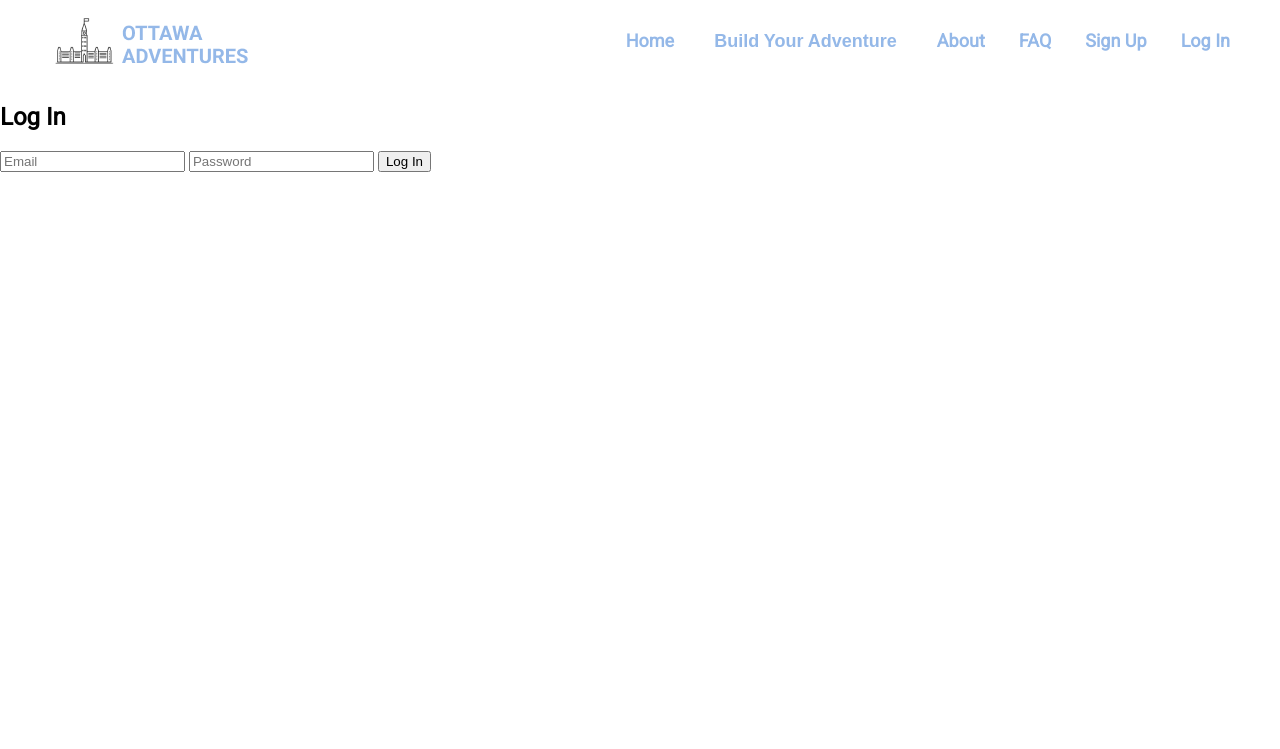
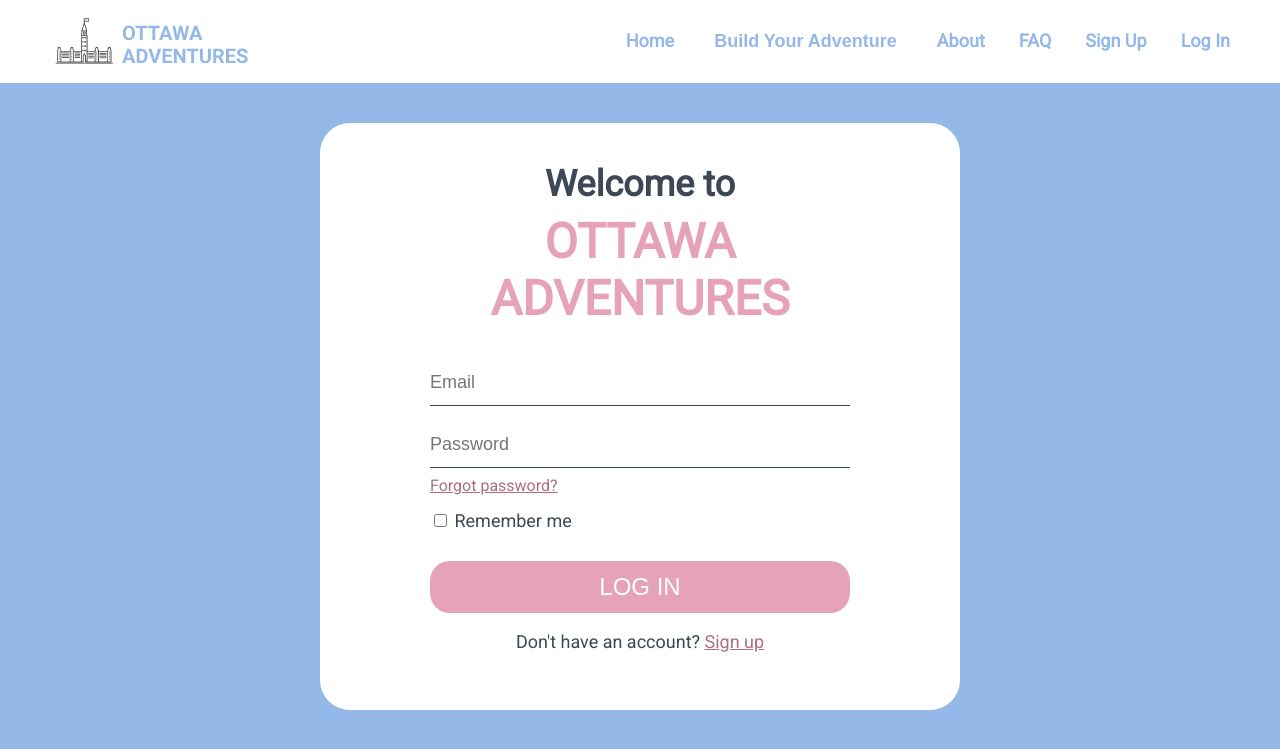
Before and after one commit to carolinez21/ottawa_adventures_2, a PHP site: page /login.php in a window 1280 px wide. Shown: the top 749 px of the page. Run offline with PHP 8.4, Linux system fonts and the light colour scheme.

Commit message:
add css for login.php and signup.php

```diff
--- a/css/style.css
+++ b/css/style.css
@@ -10,6 +10,7 @@ body {
     display: flex;
     justify-content: space-between;
     align-items: center;
+    background-color: white;
 }
 
 .nav-logo {
@@ -196,7 +197,7 @@ body {
 
 .faq-body a {
     text-decoration: none;
-    color: #3D4756;
+    color: #AD6E82;
 }
 
 /*activities pages*/
@@ -279,3 +280,84 @@ body {
     padding: 20px 0 0 20px;
     font-size: 1.8vw;
 }
+
+/*sign-up page*/
+body.signup {
+    background-color: #94B8E8;
+}
+
+.signup-form {
+    background-color: white;
+    text-align: center;
+    margin: 40px auto;
+    width: 420px;
+    padding: 40px 110px;
+    border-radius: 30px;
+}
+
+.signup-form h2 {
+    color: #3D4756;
+    font-size: 36px;
+    margin: 0px;
+}
+
+.signup-form h1 {
+    color: #E6A3B7;
+    font-size: 48px;
+    margin: 8px 0 25px 0;
+}
+
+input[type=text], input[type=password] {
+    width: 100%;
+    padding: 12px 0px;
+    margin: 8px 0;
+    display: inline-block;
+    border: none;
+    outline: none;
+    border-bottom: 1px solid #3D4756;
+    box-sizing: border-box;
+    font-size: 18px;
+}
+
+.signup-form button {
+    width: 100%;
+    font-size: 24px;
+    background-color: #E6A3B7;
+    border: none;
+    border-radius: 20px;
+    padding: 12px 0;
+    color: white;
+    margin-top: 30px;
+}
+
+.signup-form button:hover {
+    background-color: #AD6E82;
+}
+
+.error-msg {
+    color: #AD6E82;
+    font-size: 18px;
+    margin-bottom: 0px;
+}
+
+.to-sign-or-log {
+    color: #3D4756;
+    font-size: 18px;
+}
+
+.signup-form a {
+    color: #AD6E82;
+}
+
+/*login page*/
+.forgot-password {
+    text-align: left;
+    margin: 0;
+}
+
+.remember-me {
+    text-align: left;
+    margin: 15px 0 0 0;
+    color: #3D4756;
+    font-size: 18px;
+}
--- a/header.php
+++ b/header.php
@@ -15,7 +15,13 @@
     <link href="https://fonts.googleapis.com/css2?family=Roboto&display=swap" rel="stylesheet">
     <script src="script/script.js" defer></script>
 </head>
-<body>
+<?php
+    if (basename($_SERVER['PHP_SELF']) == "signup.php" || basename($_SERVER['PHP_SELF']) == "login.php"){
+        echo "<body class='signup'>";
+    } else {
+        echo "<body>";
+    }
+?>
     <!--Nav bar-->
     <div class="nav">
         <img class="nav-logo" src="images/logo.png" alt="black and white logo of Ottawa's parliament"/>
--- a/login.php
+++ b/login.php
@@ -3,25 +3,30 @@
 ?>
 
     <!--Log In form-->
-    <div class="login-form">
-      <h2>Log In</h2>
+    <div class="signup-form">
+      <h2>Welcome to</h2>
+      <h1>OTTAWA ADVENTURES</h1>
       <div class="login-form-form">
         <form action="includes/login.inc.php" method="post">
           <input type="text" name="email" placeholder="Email">
           <input type="password" name="pwd" placeholder="Password">
-          <button type="submit" name="submit">Log In</button>
-        </form>
-      </div>
+          <p class="forgot-password"><a href="">Forgot password?</a></p>
+          <p class="remember-me"><input type="checkbox" name="remember-me">
+          <label for="remember-me">Remember me</label></p>
           <?php
             if (isset($_GET["error"])){
               if ($_GET["error"] == "emptyinput") {
-          echo "<p>Fill in all fields</p>";
+                echo "<p class='error-msg'>Please fill in all fields.</p>";
               }
               else if ($_GET["error"] == "incorrectlogin") {
-          echo "<p>Incorrect login information</p>";
+                echo "<p class='error-msg'>Incorrect login information. Try again.</p>";
               }
             }
           ?>
+          <button type="submit" name="submit">LOG IN</button>
+          <p class="to-sign-or-log">Don't have an account? <a href="signup.php">Sign up</a></p>
+        </form>
+      </div>
     </div>
 
 <?php
```
Also changed, not shown: signup.php (+10 -9 lines). Lines whose indentation alone changed are shown as unchanged.
